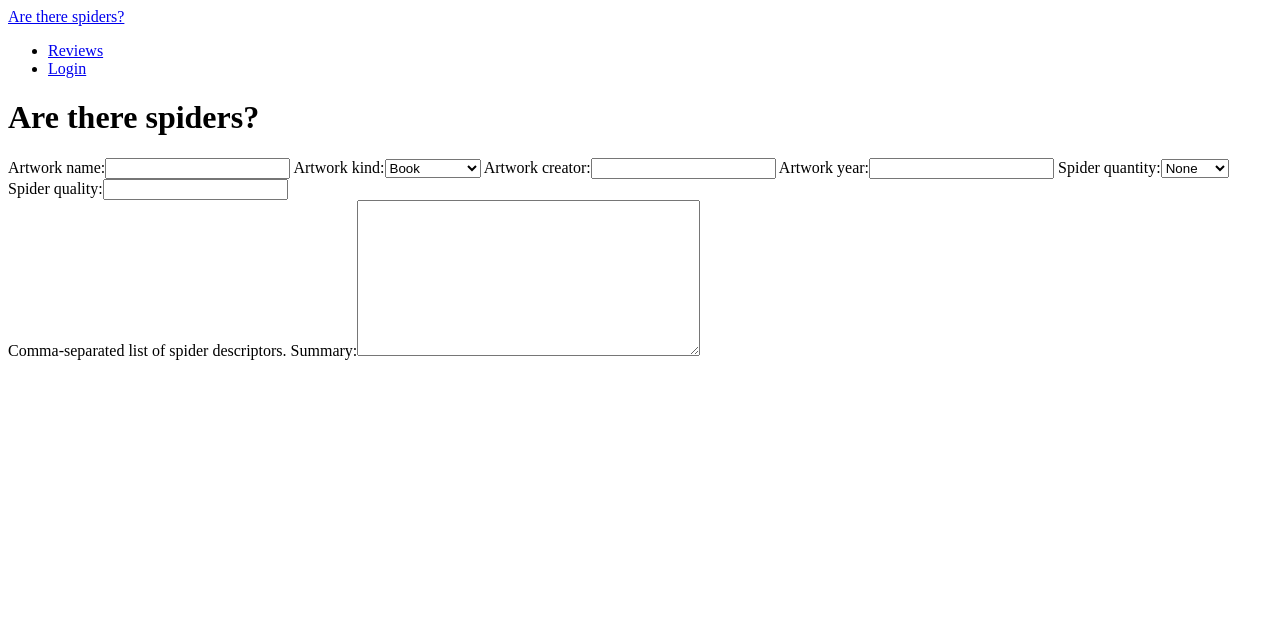
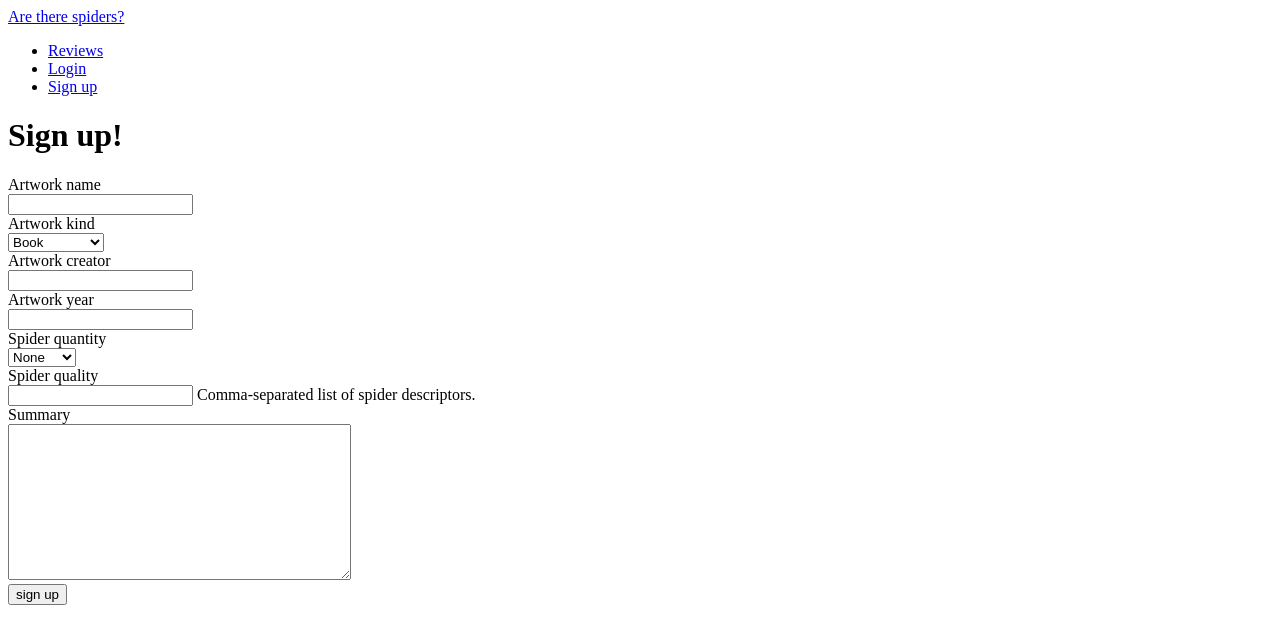
Before and after one commit to wlonk/are_there_spiders, a Django app: template are_there_spiders/templates/registration/registration_form.html in a window 1280 px wide. Shown: the top 644 px of the page. Run offline with Django 3.2, Linux system fonts and the light colour scheme; the template is opened without the code that fills it: values that come from a table or form of the project are taken from there, others are empty; some libraries are stand-ins or nearby versions.

Commit message:
Registration wrapped up.

```diff
--- a/are_there_spiders/are_there_spiders/urls.py
+++ b/are_there_spiders/are_there_spiders/urls.py
@@ -5,12 +5,23 @@ from django.views.generic import TemplateView
 from django.contrib import admin
 admin.autodiscover()
 
+# We like unique emails, let's have more of those.
+from registration.backends.default.views import RegistrationView
+from registration.forms import RegistrationFormUniqueEmail
+
+
 urlpatterns = patterns('',
     url(r'^$', TemplateView.as_view(template_name='base.html')),
     url(r'^reviews/', include('phobias.urls', namespace='phobias')),
+    # Override the default registration view:
+    url(r'^accounts/register/$', RegistrationView.as_view(
+            form_class=RegistrationFormUniqueEmail,
+        ),
+        name='registration_register'
+    ),
     url(
         r'^accounts/',
-        include('registration.backends.default.urls', namespace='auth')
+        include('registration.backends.default.urls')
     ),
     url(r'^admin/', include(admin.site.urls)),
 )
--- a/are_there_spiders/templates/base.html
+++ b/are_there_spiders/templates/base.html
@@ -37,9 +37,10 @@
               {% if user.is_authenticated %}
               <li><a href="{% url 'phobias:new' %}">New</a></li>
               <li><a href="#">{{ user.username }}</a></li>
-              <li><a href="{% url 'auth:auth_logout' %}">Logout</a></li>
+              <li><a href="{% url 'auth_logout' %}">Logout</a></li>
               {% else %}
-              <li><a href="{% url 'auth:auth_login' %}">Login</a></li>
+              <li><a href="{% url 'auth_login' %}">Login</a></li>
+              <li><a href="{% url 'registration_register' %}">Sign up</a></li>
               {% endif %}
             </ul>
           </div><!--/.nav-collapse -->
--- a/are_there_spiders/templates/registration/activate.html
+++ b/are_there_spiders/templates/registration/activate.html
@@ -1,5 +1,9 @@
 {% extends "base.html" %}
 
+{% block title %}Activation failed{% endblock %}
+
+{% block page_title %}Activation failed{% endblock page_title %}
+
 {% block content %}
-{{ activation_key }}
+<p>Sorry, the key {{ activation_key }} doesn't exist or has been used.</p>
 {% endblock content %}
--- a/are_there_spiders/templates/registration/activation_complete.html
+++ b/are_there_spiders/templates/registration/activation_complete.html
@@ -1,4 +1,9 @@
 {% extends "base.html" %}
 
+{% block title %}Account created{% endblock %}
+
+{% block page_title %}Account created{% endblock page_title %}
+
 {% block content %}
+<p>Welcome! You have an account.</p>
 {% endblock content %}
--- a/are_there_spiders/templates/registration/activation_email_subject.txt
+++ b/are_there_spiders/templates/registration/activation_email_subject.txt
@@ -1 +1 @@
-{{ activation_key }} {{ expiration_days }} {{ site }}
+[{{ site.name }}] Complete your registration
--- a/are_there_spiders/templates/registration/login.html
+++ b/are_there_spiders/templates/registration/login.html
@@ -5,7 +5,7 @@
 {% block page_title %}Log in{% endblock page_title %}
 
 {% block content %}
-<form class="form-horizontal" action="{% url 'auth:auth_login' %}" method="post">
+<form class="form-horizontal" action="{% url 'auth_login' %}" method="post">
   {% include "_horizontal_form.html" %}
   <div class="control-group">
     <div class="controls">
--- a/are_there_spiders/templates/registration/registration_form.html
+++ b/are_there_spiders/templates/registration/registration_form.html
@@ -1,5 +1,17 @@
 {% extends "base.html" %}
 
+{% block title %}Sign up!{% endblock %}
+
+{% block page_title %}Sign up!{% endblock page_title %}
+
 {% block content %}
-{{ form }}
+<form class="form-horizontal" action="{% url 'registration_register' %}" method="post">
+  {% include "_horizontal_form.html" %}
+  <div class="control-group">
+    <div class="controls">
+      <button type="submit" class="btn">sign up</button>
+    </div>
+  </div>
+  <input type="hidden" name="next" value="{{ next }}" />
+</form>
 {% endblock content %}
```
Also changed, not shown: are_there_spiders/are_there_spiders/__init__.py (+12 -0 lines), are_there_spiders/templates/registration/activation_email.txt (+10 -1 lines), are_there_spiders/templates/registration/registration_complete.html (+8 -0 lines).
